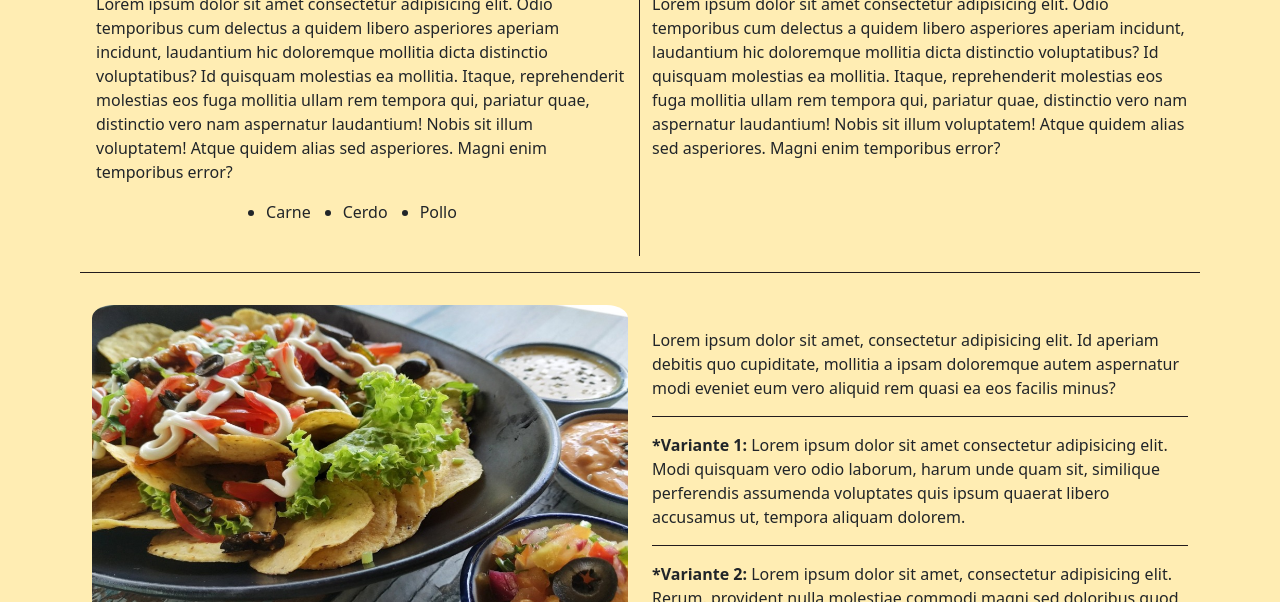
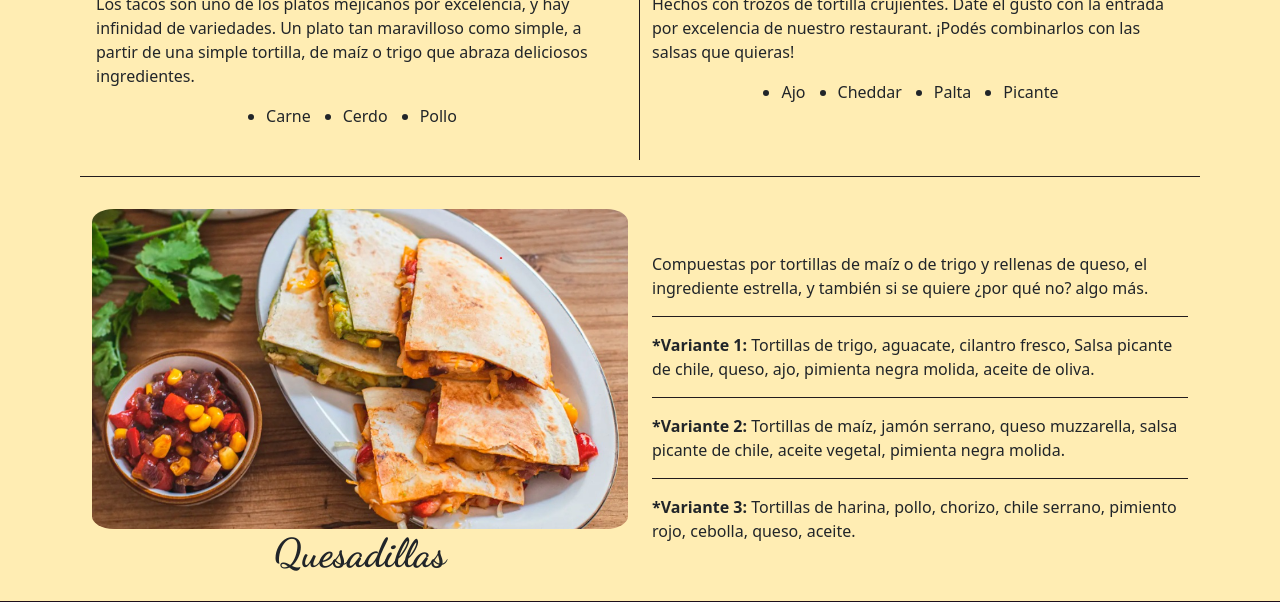
Before and after one commit to PabloEchegaray97/Proyecto-Final-CoderHouse, a website: page pages/carta.html in a window 1280 px wide. Shown: the part 648-1250 px from the top of the page. Drawn offline with nearby package versions, Linux system fonts and the light colour scheme.

Commit message:
Descripcion platos carta

```diff
--- a/pages/carta.html
+++ b/pages/carta.html
@@ -91,12 +91,7 @@
                     </div>
                     <div class="row">
                         <p>
-                            Lorem ipsum dolor sit amet consectetur adipisicing elit. Odio temporibus cum delectus a
-                            quidem libero asperiores aperiam incidunt, laudantium hic doloremque mollitia dicta
-                            distinctio voluptatibus? Id quisquam molestias ea mollitia.
-                            Itaque, reprehenderit molestias eos fuga mollitia ullam rem tempora qui, pariatur quae,
-                            distinctio vero nam aspernatur laudantium! Nobis sit illum voluptatem! Atque quidem alias
-                            sed asperiores. Magni enim temporibus error?
+                            Los tacos son uno de los platos mejicanos por excelencia, y hay infinidad de variedades. Un plato tan maravilloso como simple, a partir de una simple tortilla, de maíz o trigo que abraza deliciosos ingredientes.
                             <ul class="d-flex justify-content-center">
                                 <li>Carne</li>
                                 <li class="separador">Cerdo</li>
@@ -112,32 +107,36 @@
                     </div>
                     <div class="row">
                         <p>
-                            Lorem ipsum dolor sit amet consectetur adipisicing elit. Odio temporibus cum delectus a
-                            quidem libero asperiores aperiam incidunt, laudantium hic doloremque mollitia dicta
-                            distinctio voluptatibus? Id quisquam molestias ea mollitia.
-                            Itaque, reprehenderit molestias eos fuga mollitia ullam rem tempora qui, pariatur quae,
-                            distinctio vero nam aspernatur laudantium! Nobis sit illum voluptatem! Atque quidem alias
-                            sed asperiores. Magni enim temporibus error?
+                            Hechos con trozos de tortilla crujientes. Date el gusto con la entrada por excelencia de nuestro restaurant. ¡Podés combinarlos con las salsas que quieras!
+                            <ul class="d-flex justify-content-center">
+                                <li>Ajo</li>
+                                <li class="separador">Cheddar</li>
+                                <li class="separador-mod">Palta</li>
+                                <li>Picante</li>
+                            </ul>
                         </p>
                     </div>
                 </div>
             </div>
             <div class="row border-top-carta-mod">
                 <div class="col-lg-6">
-                    <img src="../resources/fajitas (1).jpg" class="img-fluid img-mod" alt="el-patio-fajitas">
-                    <h3 class="item-title">Fajitas</h3>
+                    <img src="../resources/quesadillas.jpg" class="img-fluid img-mod" alt="el-patio-fajitas">
+                    <h3 class="item-title">Quesadillas</h3>
                 </div>
                 <div class="col-lg-6 d-flex align-items-center">
                     <div class="row">
                         <div>
                             <div>
-                                Lorem ipsum dolor sit amet, consectetur adipisicing elit. Id aperiam debitis quo cupiditate, mollitia a ipsam doloremque autem aspernatur modi eveniet eum vero aliquid rem quasi ea eos facilis minus?
+                                Compuestas por tortillas de maíz o de trigo y rellenas de queso, el ingrediente estrella, y también si se quiere ¿por qué no? algo más.
                             </div>
                             <div class="border-top-carta">
-                                <span class="variante">*Variante 1: </span>Lorem ipsum dolor sit amet consectetur adipisicing elit. Modi quisquam vero odio laborum, harum unde quam sit, similique perferendis assumenda voluptates quis ipsum quaerat libero accusamus ut, tempora aliquam dolorem.
+                                <span class="variante">*Variante 1: </span>Tortillas de trigo,  aguacate, cilantro fresco, Salsa picante de chile, queso,   ajo, pimienta negra molida, aceite de oliva.
                             </div>
                             <div class="border-top-carta margin-bottom-carta">
-                                <span class="variante">*Variante 2: </span>Lorem ipsum dolor sit amet, consectetur adipisicing elit. Rerum, provident nulla molestiae commodi magni sed doloribus quod dolor obcaecati necessitatibus labore minima quibusdam eveniet. Accusamus dolore a dicta distinctio magni.
+                                <span class="variante">*Variante 2: </span>Tortillas de maíz,  jamón serrano, queso muzzarella, salsa picante de chile, aceite vegetal, pimienta negra molida.
+                            </div>
+                            <div class="border-top-carta margin-bottom-carta">
+                                <span class="variante">*Variante 3: </span>Tortillas de harina,  pollo, chorizo, chile serrano, pimiento rojo, cebolla, queso,  aceite.
                             </div>
                         </div>
                     </div>
--- a/scss/components/_carta.scss
+++ b/scss/components/_carta.scss
@@ -54,6 +54,9 @@
 .separador {
     margin: 0 2rem;
 }
+.separador-mod {
+    margin: 0 2rem 0 0;
+}
 .border-mid {
     @media screen and (max-width:992px) {
         margin-top: 1rem;
```
Also changed, not shown: index.html (+1 -1 lines), css/style.css, resources/quesadillas.jpg (added), 1 other file.
